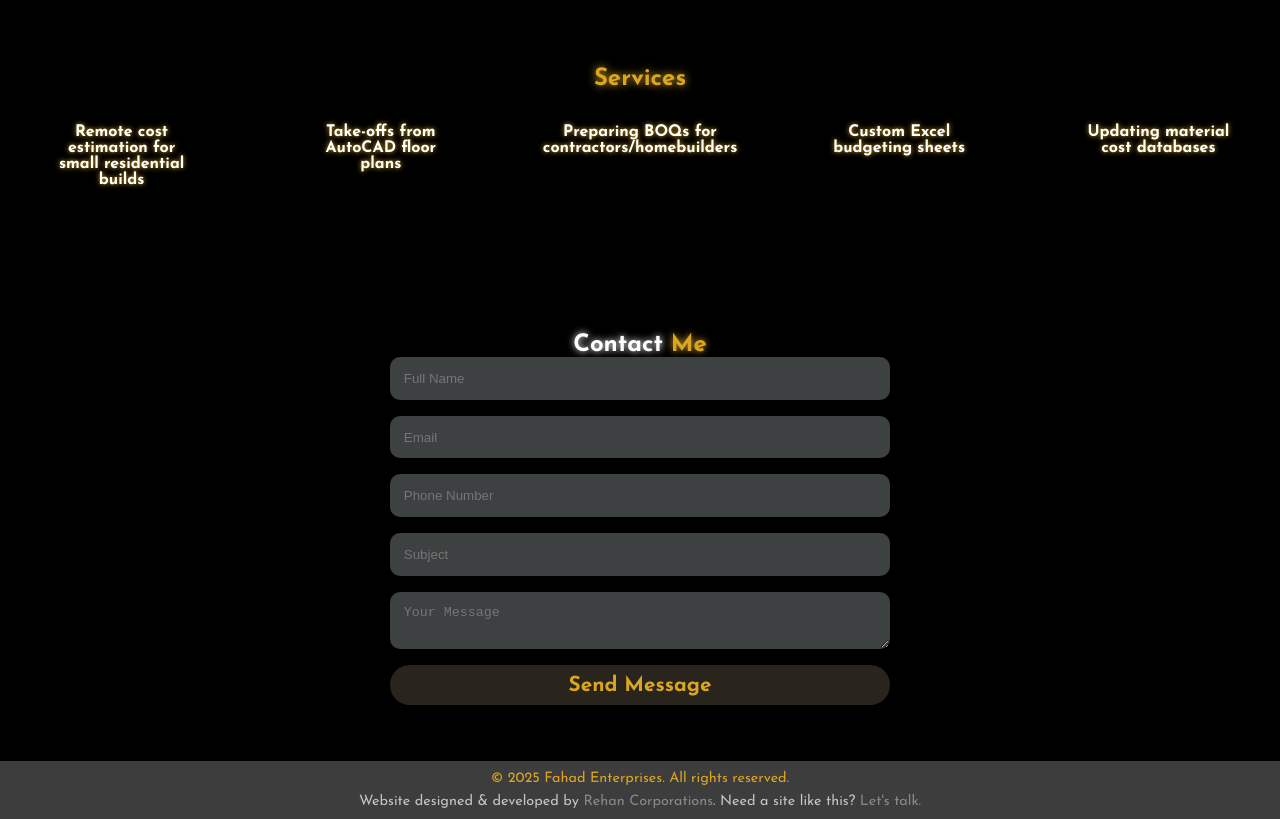
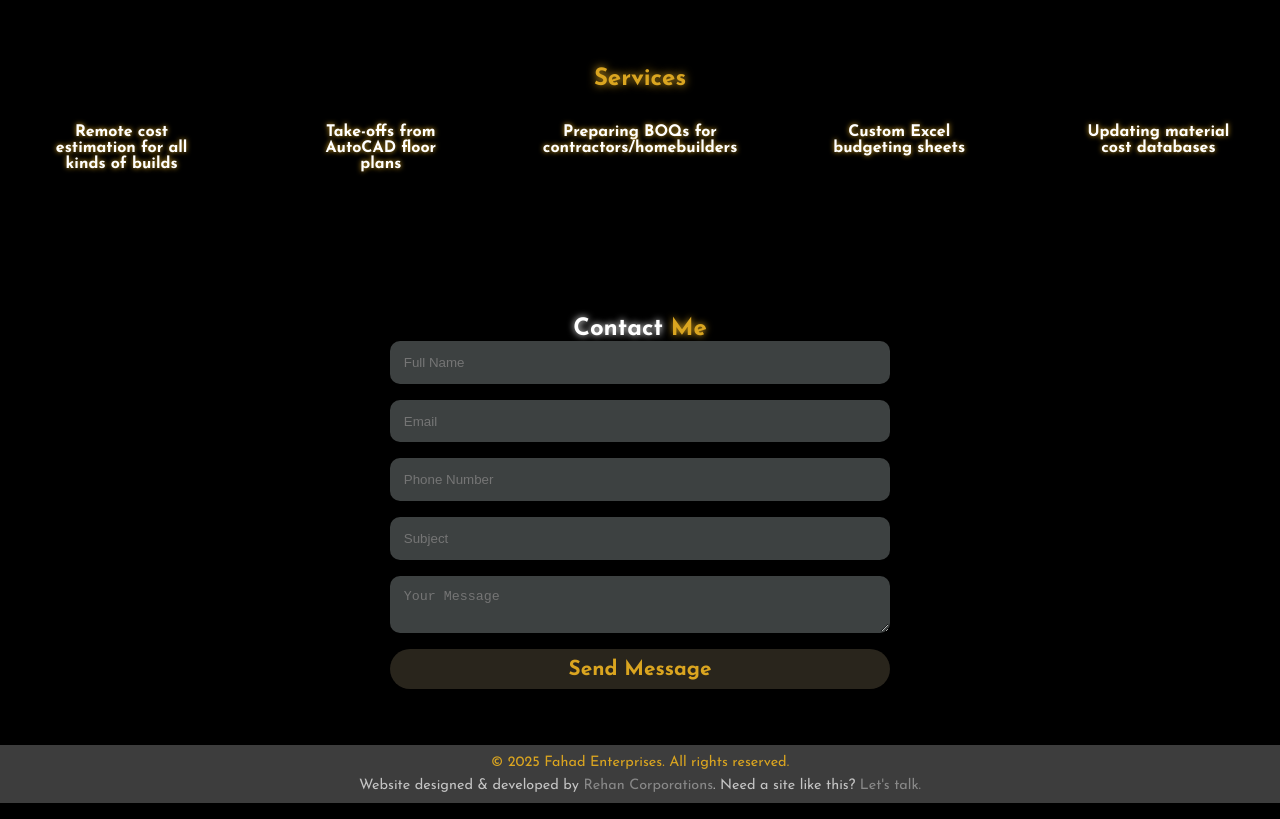
Before and after one commit to FahadEnt/FahadEnt.github.io, a plain HTML site: page index.html in a window 1280 px wide. Shown: the part 1200-2019 px from the top of the page. Drawn offline with nearby package versions, Linux system fonts and the light colour scheme; a web font is replaced by a local one.

Commit message:
Update index.html

```diff
--- a/index.html
+++ b/index.html
@@ -652,7 +652,7 @@ Remote Work Tools
     <div class="card-container">
       <div class="card">
        <h3 style="margin: 8%; font-size: 1rem; color: white; text-shadow: 0 0 5px goldenrod;">
-Remote cost estimation for small residential builds        </h3>
+Remote cost estimation for all kinds of builds        </h3>
       </div>
       <div class="card">
       <h3 style="margin: 8%; font-size: 1rem; color: white; text-shadow: 0 0 5px goldenrod;">
```
